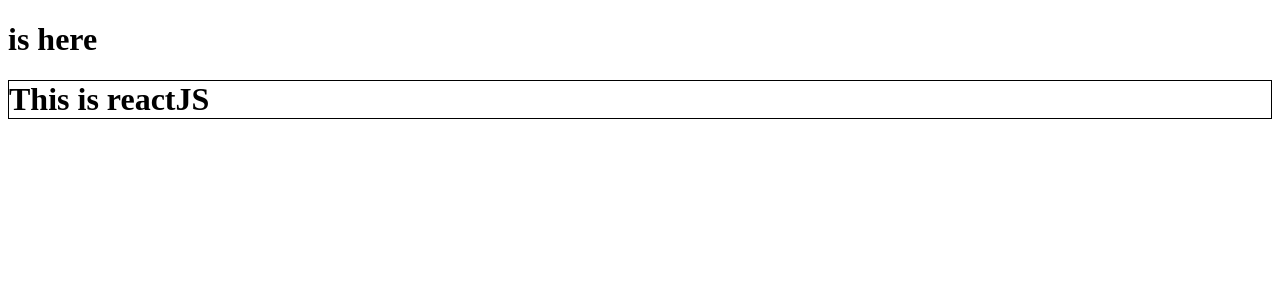
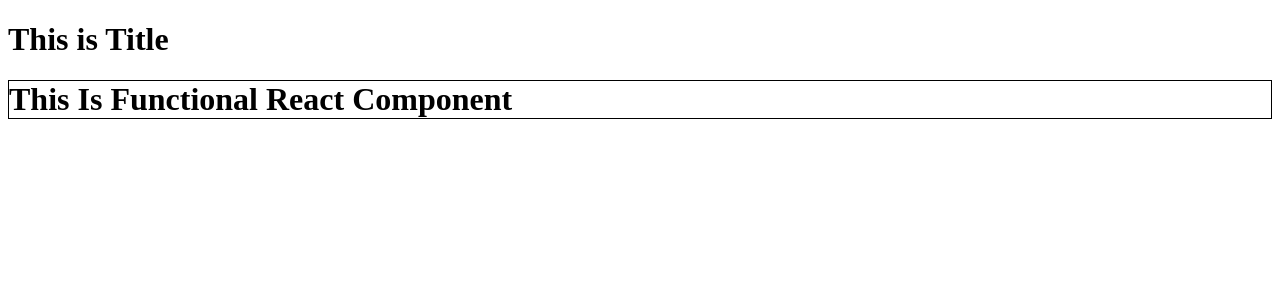
Before and after one commit to nandy011/nandish-react, a React (Vite) app: page / in a window 1280 px wide. Shown: the top 300 px of the page. Built offline with nearby package versions, Linux system fonts and the light colour scheme.

Commit message:
React Functioanl based Component

```diff
--- a/App.js
+++ b/App.js
@@ -1,10 +1,23 @@
 import React from "react";
 import ReactDOM from "react-dom/client";
 
-// JSX (transpoled before it reaches the JS) - PARCEL - BAbel
-// JSX => React.createElement => ReactElement-JS object => HTMLElement(render)
+//Reacct Element
+// const heading = <h1 className="head" tabIndex="3">This is reactJS</h1>
 
-const eading2222 = <h1 className="head" tabIndex="3">This is reactJS</h1>
-console.log(eading2222);
+
+//React Functional Component
+const TitleComponent = () => (
+    <h1>This is Title</h1>
+);
+
+const HeadingComponent = () => (
+    <div className="continer">
+        {/* Component composition:- inside component call another companent   */}
+        <TitleComponent />
+        {/*  */}
+        <h1 className="head">This Is Functional React Component</h1>
+    </div>
+);
+
 const root = ReactDOM.createRoot(document.getElementById("root"))
-root.render(eading2222)
+root.render(<HeadingComponent />)
--- a/index.html
+++ b/index.html
@@ -8,12 +8,9 @@
 
 
 <body>
-    <h1> is here</h1>
-
     <div id="root">
         <h1>Nandish is here</h1>
     </div>
-
     <script type="module" src="./App.js"></script>
 </body>
 
```
